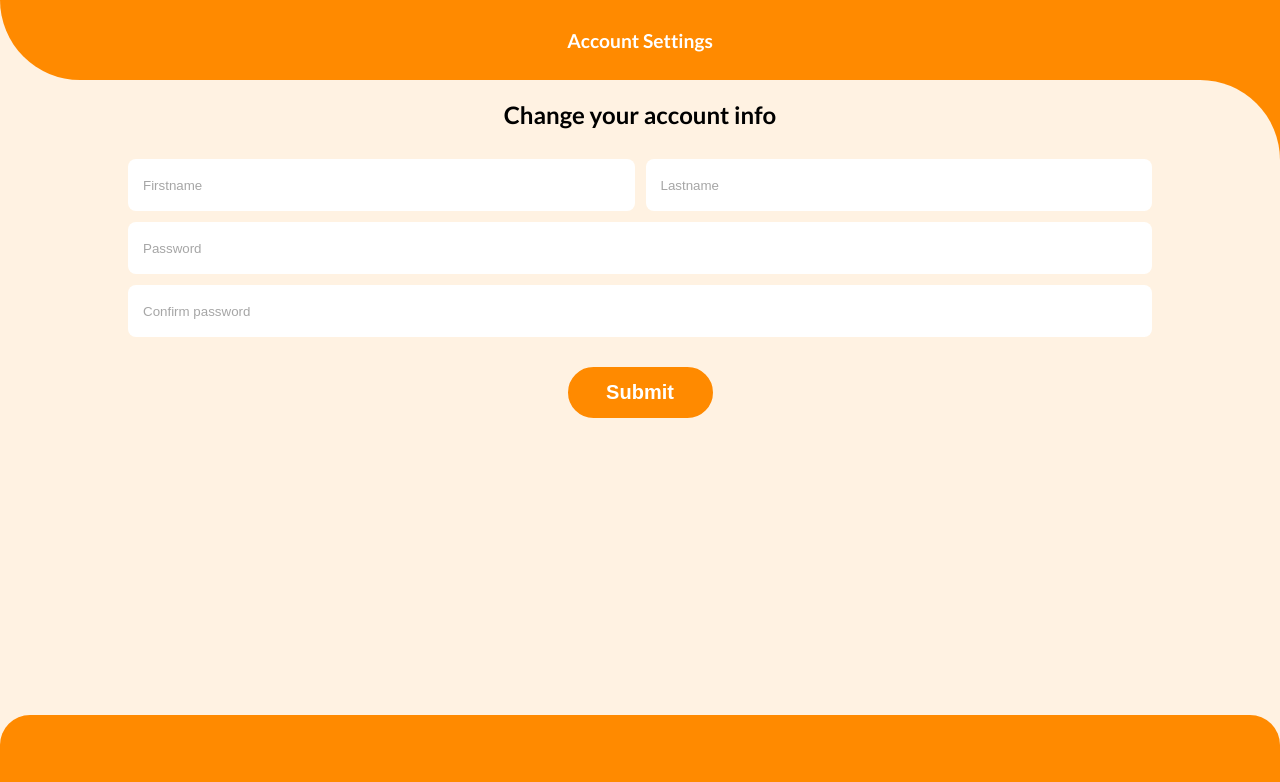
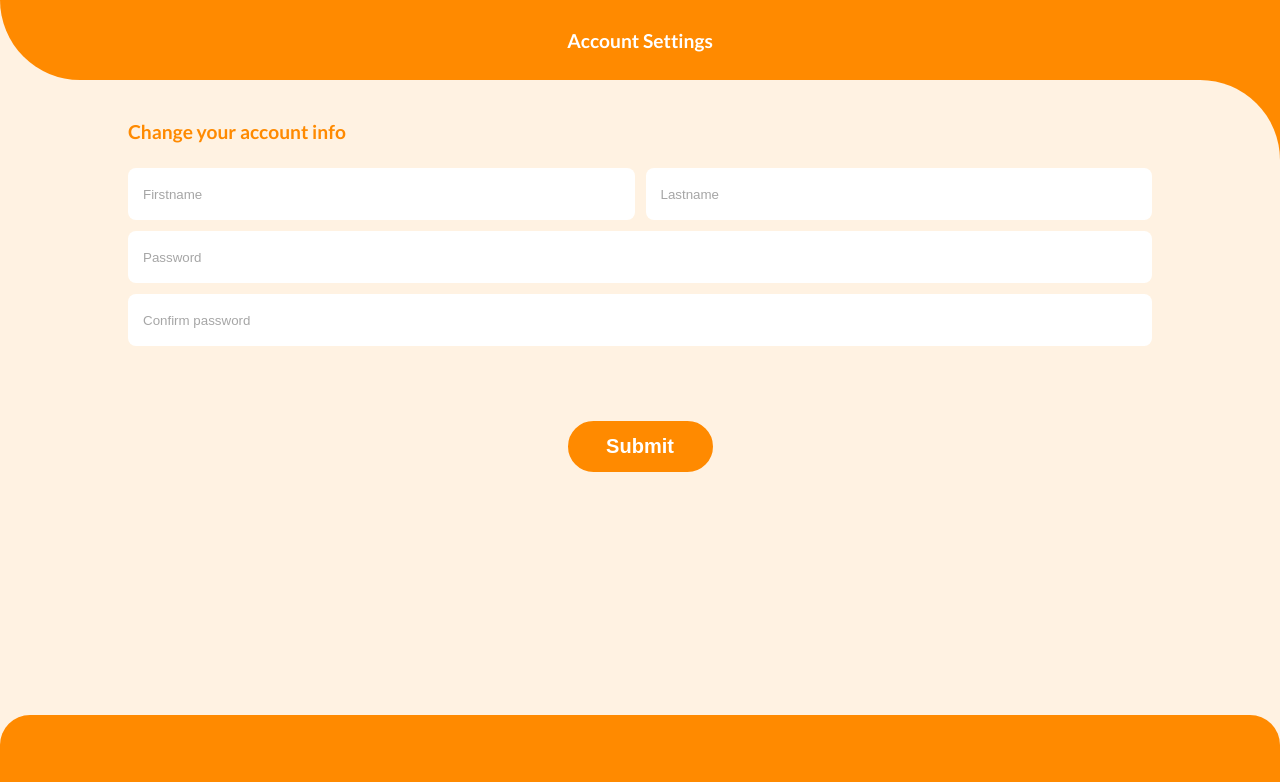
Before and after one commit to Lucerno1/SM42-Group-Project, a Vue app: page /account-settings in a window 1280 px wide. Shown: the top 782 px of the page. Built offline with nearby package versions, Linux system fonts and the light colour scheme; some icons are missing.

Commit message:
Added topbar to account settings and fixed font styling

```diff
--- /dev/null
+++ b/src/components/topbar/TopBarAccountSettings.vue
@@ -0,0 +1,91 @@
+<template>
+  <div>
+    <div class="topBar">
+      <div class="solidTopBar">
+        <div class="flex-between">
+          <div class="left-icon">
+            <arrow-left-icon size="1.5x" class="white-text" @click="$router.go(-1)"></arrow-left-icon>
+          </div>
+          <span class="white-big-text flex">{{ pageTitle }}</span>
+          <div class="right-icon">
+            <Trash2Icon size="1.5x" class="white-text"></Trash2Icon>
+          </div>
+        </div>
+      </div>
+    </div>
+
+    <div class="secondTopBar orangeBackground">
+      <div class="cornerTopBar"></div>
+    </div>
+  </div>
+</template>
+
+<script>
+import { ArrowLeftIcon, Trash2Icon } from 'vue-feather-icons'
+
+export default {
+  props: {
+    pageTitle: String
+  },
+  name: 'TopBar',
+  components: {
+    ArrowLeftIcon,
+    Trash2Icon
+  }
+}
+</script>
+
+<style scoped>
+.flex {
+  display: flex;
+  justify-content: center;
+}
+.left-icon {
+  margin-left: 10vw;
+}
+
+.right-icon {
+  margin-right: 10vw;
+  visibility: hidden;
+}
+
+.flex-between {
+  display: flex;
+  justify-content: space-between;
+  height: 100%;
+  align-items: center;
+}
+.topBar {
+  z-index: 1;
+  position: fixed;
+  top: 0px;
+  width: 100vw;
+  background-color: #fff2e2;
+}
+.secondTopBar {
+  z-index: -10000;
+  position: fixed;
+  top: 0px;
+  width: 100vw;
+  background-color: #fff2e2;
+}
+h1 {
+  padding-top: 30px;
+  margin-top: 0px;
+  text-align: center;
+}
+.solidTopBar {
+  background-color: #ff8a00;
+  height: 80px;
+  border-bottom-left-radius: 10vw;
+}
+.cornerTopBar {
+  margin-top: 80px;
+  background-color: #fff2e2;
+  height: 80px;
+  border-top-right-radius: 10vw;
+}
+.orangeBackground {
+  background-color: #ff8a00;
+}
+</style>
--- a/src/views/AccountSettings.vue
+++ b/src/views/AccountSettings.vue
@@ -1,8 +1,10 @@
 <template>
   <div class="content">
-    <TopBar class="topbar" pageTitle="Account Settings"></TopBar>
+    <TopBarAccountSettings pageTitle="Account Settings"></TopBarAccountSettings>
     <div class="inner-content">
-      <h2>Change your account info</h2>
+      <div class="wrapper">
+        <span class="orange-big-text">Change your account info</span>
+      </div>
       <div class="custom-grid">
         <InputGrid
           columns="repeat(auto-fit, minmax(130px, 1fr))"
@@ -21,20 +23,20 @@
           />
         </InputGrid>
       </div>
-      <PrimaryButton />
+      <div class="center"><PrimaryButton /></div>
     </div>
   </div>
 </template>
 
 <script>
-import TopBar from '@/components/topbar/TopBar'
+import TopBarAccountSettings from '@/components/topbar/TopBarAccountSettings'
 import InputGrid from '@/components/input/InputGrid'
 import Input from '@/components/input/Input'
 import PrimaryButton from '@/components/bigButtons/PrimaryButton'
 export default {
   name: 'AccountSettings',
   components: {
-    TopBar,
+    TopBarAccountSettings,
     InputGrid,
     Input,
     PrimaryButton
@@ -51,7 +53,7 @@ export default {
 <style scoped>
 .content {
   width: 100%;
-  text-align: center;
+  /* text-align: center; */
   position: relative;
   top: 0;
 }
@@ -61,11 +63,21 @@ export default {
   width: 100%;
   margin: 0 0 85px 0;
 }
-.topbar {
-  position: absolute;
-  width: 100%;
+
+.custom-grid {
+  padding: 45px 0;
 }
-.custom-grid {
-  padding: 30px 0;
+
+.center {
+  margin-top: 30px;
+  display: flex;
+  justify-content: center;
+}
+
+.wrapper {
+  max-width: 80vw;
+  margin: 0 10vw;
+  top: 20px;
+  position: relative;
 }
 </style>
```
